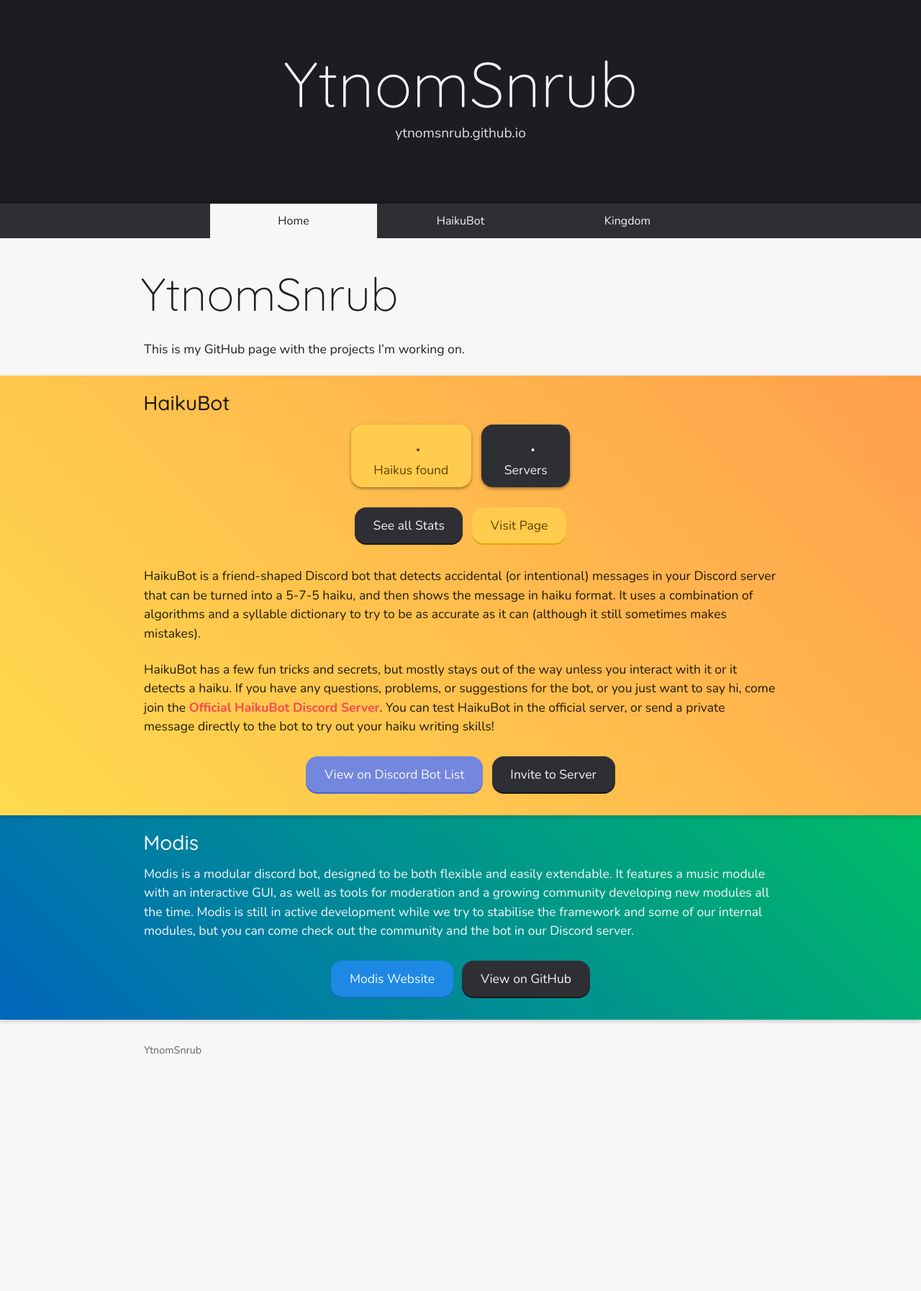
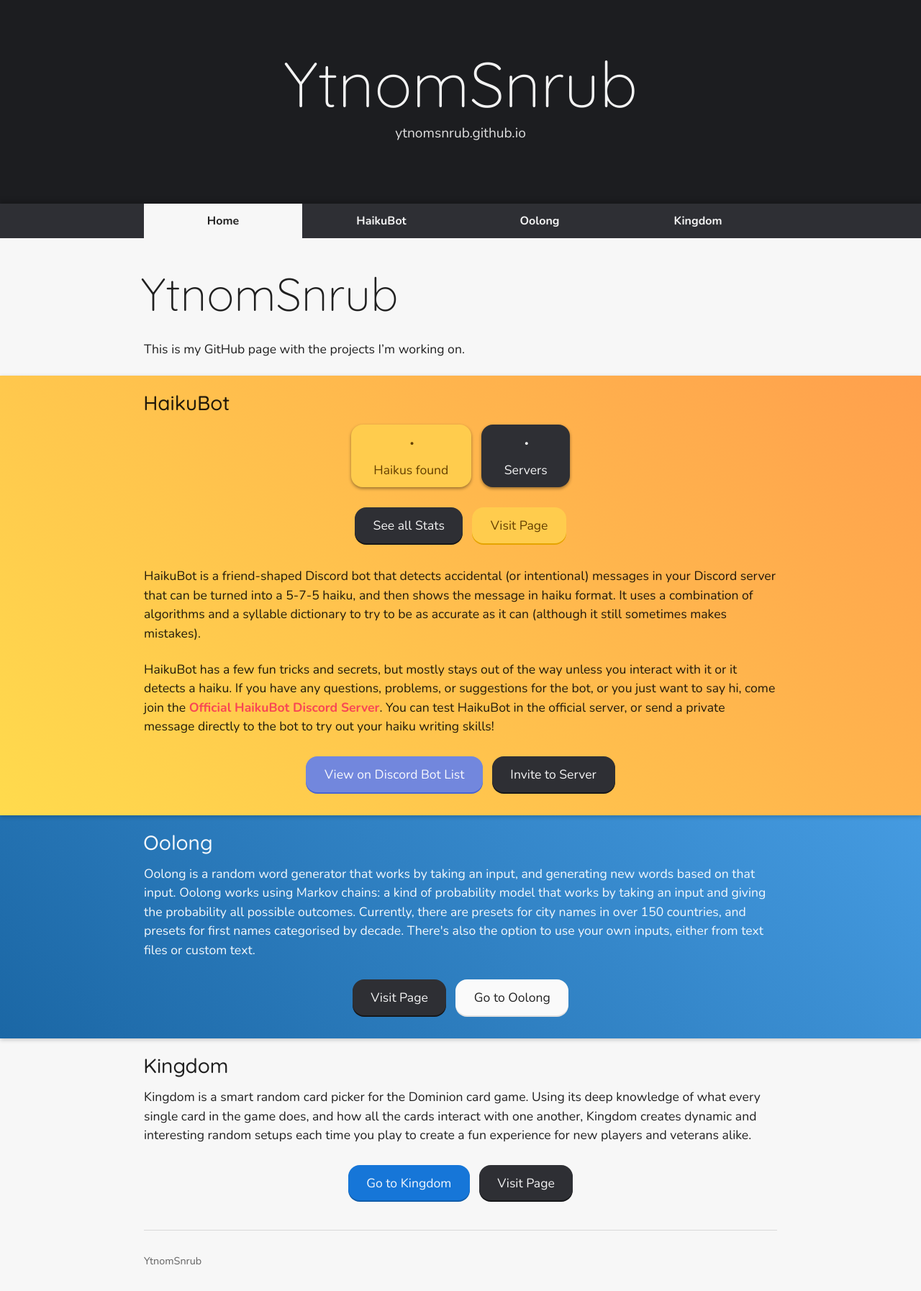
Before and after one commit to YtnomSnrub/ytnomsnrub.github.io, a Jekyll site: the page built from index.md, in a window 1280 px wide. Shown: the whole page at 72% size. Built offline with Jekyll 4.4.1, drawn with Linux system fonts in a browser that asks for light colours; nearby versions of some CDN libraries; our own code applies the rules of GitHub Pages for plain Markdown files; before the commit the page ends 1501 px from its top, so only the background shows below that.

Commit message:
Added page for Oolong

```diff
--- a/_config.yml
+++ b/_config.yml
@@ -12,6 +12,7 @@
 header_pages:
 - index.md
 - haikubot/index.md
+- oolong/info/index.md
 - kingdom/index.md
 
 # Build settings
--- a/_includes/content/kingdom-info.html
+++ b/_includes/content/kingdom-info.html
@@ -1,5 +1,9 @@
 <div class="content-panel panel-kingdom">
+    {% if include.title %}
+    {{ include.title }}
+    {% else %}
     <h2 id="Kingdom" class="panel-heading">Kingdom</h2>
+    {% endif %}
 
     <p>Kingdom is a smart random card picker for the Dominion card game. Using its deep knowledge of what every single
         card in the game does, and how all the cards interact with one another, Kingdom creates dynamic and interesting
@@ -9,5 +13,10 @@
         <a class="button button-kingdom" href="https://kingdomcardpicker.github.io">
             <span class="button-inner">Go to Kingdom</span>
         </a>
+        {% if include.show_page_link %}
+        <a class="button" href="/kingdom/">
+            <span class="button-inner">Visit Page</span>
+        </a>
+        {% endif %}
     </div>
 </div>
--- a/_includes/content/modis-info.html
+++ b/_includes/content/modis-info.html
@@ -7,11 +7,11 @@
         modules, but you can come check out the community and the bot in our Discord server.</p>
 
     <div class="button-row">
+        <a class="button" href="https://github.com/infraxion/modis">
+            <span class="button-inner">View on GitHub</span>
+        </a>
         <a class="button button-modis" href="https://modisworks.github.io/">
             <span class="button-inner">Modis Website</span>
         </a>
-        <a class="button" href="https://github.com/infraxion/modis">
-            <span class="button-inner">View on GitHub</span>
-        </a>
     </div>
 </div>
--- /dev/null
+++ b/_includes/content/oolong-info.html
@@ -0,0 +1,23 @@
+<div class="content-panel panel-oolong">
+    {% if include.title %}
+    {{ include.title }}
+    {% else %}
+    <h2 id="Kingdom" class="panel-heading">Oolong</h2>
+    {% endif %}
+
+    <p>Oolong is a random word generator that works by taking an input, and generating new words based on that input. Oolong works using Markov chains: a kind
+        of probability model that works by taking an input and giving the probability all possible outcomes. Currently, there are presets for city names in over
+        150 countries, and presets for first names categorised by decade. There's also the option to use your own inputs, either from text files or custom text.
+    </p>
+
+    <div class="button-row">
+        {% if include.show_page_link %}
+        <a class="button" href="/oolong/info">
+            <span class="button-inner">Visit Page</span>
+        </a>
+        {% endif %}
+        <a class="button button-oolong" href="/oolong/">
+            <span class="button-inner">Go to Oolong</span>
+        </a>
+    </div>
+</div>
--- a/_includes/header.html
+++ b/_includes/header.html
@@ -7,6 +7,16 @@
 </header>
 
 <nav id="PageTabs" class="page-tabs">
+    <div class="page-tabs-menu">
+        {% if page.title %}
+        <a class="page-tabs-title" href="{{ page.url | relative_url }}">{{ page.title }}</a>
+        {% endif %}
+
+        <button class="page-tabs-expand">
+            <div class="page-tabs-hamburger"></div>
+        </button>
+    </div>
+
     <div class="page-tabs-inner">
         {% for path in page_paths %}
         {% assign header_page = site.pages | where: "path", path | first %}
@@ -18,3 +28,9 @@
         {% endfor %}
     </div>
 </nav>
+
+<script>
+    $(".page-tabs-expand").on("click", function () {
+        $(".page-tabs").toggleClass("expanded");
+    });
+</script>
--- a/_scss/page/buttons.scss
+++ b/_scss/page/buttons.scss
@@ -88,11 +88,15 @@
         @include button($haiku-color, $haiku-color-text, true);
     }
 
-    &.button-modis {
-        @include button($modis-color, $text-color-alt, false);
+    &.button-oolong {
+        @include button($oolong-color-alt, $text-color, false);
     }
 
     &.button-kingdom {
         @include button($kingdom-color, $text-color-alt, false);
     }
+
+    &.button-modis {
+        @include button($modis-color, $text-color-alt, false);
+    }
 }
--- a/_scss/page/content.scss
+++ b/_scss/page/content.scss
@@ -1,12 +1,6 @@
-.main-content {
-    position: relative;
-
+.main-content,
+.page-tabs .page-tabs-inner {
     max-width: 880px;
-    min-height: 100vh;
-    margin: auto;
-    padding: 0 1.5rem 2rem;
-
-    font-size: 1.1rem;
 
     @media screen and (max-width: $large-breakpoint) {
         max-width: $medium-breakpoint;
@@ -14,13 +8,26 @@
 
     @media screen and (max-width: $medium-breakpoint) {
         max-width: $small-breakpoint;
-        padding: 0 1rem 2rem;
     }
+
+    @media screen and (max-width: $small-breakpoint) {
+        max-width: 100vw;
+    }
+}
+
+.main-content {
+    position: relative;
+
+    min-height: 100vh;
+    margin: auto;
+    padding: 0 1.5rem 2rem;
+
+    font-size: 1.1rem;
 
     @media screen and (max-width: $small-breakpoint) {
         overflow-x: hidden;
 
-        max-width: 100vw;
+        padding: 0 1rem 2rem;
     }
 
     &.content-wide {
--- a/_scss/page/header.scss
+++ b/_scss/page/header.scss
@@ -109,50 +109,40 @@
 
 @include header-shadow-page;
 
-    .page-tabs-inner {
-        display: table;
-
-        margin: auto;
-
-        text-align: center;
-    }
-
     &.fixed {
         @include header-shadow-fixed;
 
         .page-tabs-inner a {
-            padding: 0.5rem 1rem;
+            padding: 0.5rem 0;
         }
     }
+
+    .page-tabs-inner {
+        display: flex;
+        flex-direction: row;
+
+        width: 100%;
+        margin: auto;
+
+        text-align: center;
 
         a {
             position: relative;
             z-index: 2;
 
-        display: table-cell;
+            display: block;
 
             height: 100%;
             margin: 0;
-        padding: 0.8rem 1rem;
+            padding: 0.8rem 0;
 
             transition: background-color 0.1s $m-ease, color 0.1s $m-ease, padding 0.1s $m-ease-in-out;
             text-align: center;
-        vertical-align: middle;
             text-decoration: none;
 
-        font-weight: 400;
+            font-weight: 700;
 
-        @media (min-width: $tiny-breakpoint) {
-            min-width: 100px;
-        }
-
-        @media (min-width: $small-breakpoint) {
-            min-width: 150px;
-        }
-
-        @media (min-width: $medium-breakpoint) {
-            min-width: 200px;
-        }
+            flex: 1;
 
             &::before {
                 position: absolute;
@@ -173,3 +163,123 @@
             }
         }
     }
+
+    .page-tabs-menu {
+        position: relative;
+
+        display: none;
+    }
+
+    @media screen and (max-width: $small-breakpoint) {
+        &.fixed {
+            .page-tabs-menu {
+                padding: 0.5rem 1rem;
+            }
+
+            .page-tabs-inner a {
+                padding: 0.8rem 0;
+            }
+        }
+
+        .page-tabs-menu {
+            z-index: 101;
+
+            display: block;
+
+            padding: 0.8rem 1rem;
+
+            transition: padding 0.1s $m-ease-in-out;
+
+            background-color: $background-color-alt;
+        }
+
+        .page-tabs-title {
+            margin: auto;
+            padding-right: 3rem;
+
+            text-align: left;
+
+            color: $text-color-alt;
+
+            font-weight: 700;
+        }
+
+        .page-tabs-expand {
+            position: absolute;
+            right: 0;
+            top: 0;
+            bottom: 0;
+
+            width: 3rem;
+            margin: 0;
+            padding: 0;
+
+            cursor: pointer;
+            transition: background-color 0.1s $m-ease;
+
+            border: none;
+            outline: none;
+            background-color: transparent;
+
+            .page-tabs-hamburger {
+                &,
+                &::before,
+                &::after {
+                    position: absolute;
+                    left: 0;
+                    right: 0;
+                    top: 0;
+                    bottom: 0;
+
+                    width: 24px;
+                    height: 4px;
+                    margin: auto;
+
+                    content: "";
+
+                    border: none;
+                    border-radius: 2px;
+                    background-color: $text-color-alt;
+                }
+
+                &::before {
+                    transform: translateY(-9px);
+                }
+
+                &::after {
+                    transform: translateY(9px);
+                }
+            }
+        }
+
+        .page-tabs-inner {
+            position: absolute;
+            z-index: 100;
+
+            display: block;
+            flex-direction: column;
+
+            transition: opacity 0.2s $m-ease, transform 0.2s $m-ease-in;
+            transform: translateY(-24px);
+            pointer-events: none;
+
+            opacity: 0;
+            background-color: $background-color-alt;
+            box-shadow: 0 2px 6px rgba(0, 0, 0, 0.4);
+        }
+
+        &.expanded {
+            .page-tabs-menu {
+                padding: 0.8rem 1rem;
+            }
+
+            .page-tabs-inner {
+                transition: opacity 0.2s $m-ease, transform 0.2s $m-ease-out;
+                transform: translateY(0px);
+                pointer-events: all;
+
+                opacity: 1;
+            }
+        }
+    }
+}
--- a/_scss/page/panels.scss
+++ b/_scss/page/panels.scss
@@ -35,6 +35,7 @@
     &.panel-haikubot,
     &.panel-patreon,
     &.panel-tumblr,
+    &.panel-oolong,
     &.panel-modis {
         & + .site-footer {
             margin-top: 0;
@@ -49,6 +50,7 @@
 
     &.panel-patreon,
     &.panel-tumblr,
+    &.panel-oolong,
     &.panel-modis {
         &,
         h1,
@@ -102,6 +104,14 @@
         }
     }
 
+    &.panel-oolong {
+        z-index: 1;
+
+        &::before {
+            background: linear-gradient(45deg, $oolong-color-background-1 0%, $oolong-color-background-2 100%);
+        }
+    }
+
     &.panel-modis {
         z-index: 1;
 
--- a/_scss/page/text.scss
+++ b/_scss/page/text.scss
@@ -29,7 +29,7 @@
 }
 
 h2 {
-    padding-top: 1rem;
+    padding-top: 2rem;
     padding-bottom: 1rem;
 
     font-size: 1.75rem;
@@ -42,12 +42,18 @@
 }
 
 h3 {
+    padding-top: 1rem;
+    padding-bottom: 1rem;
+
     font-size: 1.4rem;
 
 @include font-subheading;
 }
 
 h4 {
+    padding-top: 0.4rem;
+    padding-bottom: 0.8rem;
+
     font-size: 1.15rem;
 
 @include font-subheading;
@@ -117,12 +123,12 @@
     ul,
     ol {
         margin: 0;
-        padding-bottom: 1.5rem;
+        padding: 0.5rem 2.5rem 1.5rem;
     }
 
     li {
         margin: 0;
-        padding: 0.2rem 0;
+        padding: 0.2rem 0 0.5rem 0.5rem;
     }
 
     a {
--- a/_scss/transitions.scss
+++ b/_scss/transitions.scss
@@ -1,3 +1,13 @@
+@keyframes fade-in {
+    from {
+        opacity: 0;
+    }
+
+    to {
+        opacity: 1;
+    }
+}
+
 @keyframes page-in {
     from {
         transform: translate3d(0, 24px, 0);
@@ -34,7 +44,19 @@
         animation-fill-mode: both;
     }
 
-    .page-tabs a {
+    .page-tabs {
+        .page-tabs-title {
+            transition: opacity 0.125s $m-ease;
+            animation-name: fade-in;
+            animation-duration: 0.125s;
+            animation-timing-function: $m-ease-out;
+            animation-fill-mode: both;
+
+            opacity: 1;
+        }
+
+        button,
+        .page-tabs-inner a {
             color: $text-color-alt;
             background-color: transparent;
 
@@ -77,6 +99,7 @@
             }
         }
     }
+}
 
 .main.page-out {
     .main-content .content-container {
@@ -92,10 +115,19 @@
     }
 
     .page-tabs {
+        .page-tabs-title {
+            animation: none;
+
+            opacity: 0;
+        }
+
+        .page-tabs-menu {
+            padding: 0.8rem 1rem;
+        }
+
         .page-tabs-inner {
             a {
                 padding: 0.8rem 1rem;
-            }
             }
 
             a.page-link-current {
@@ -107,5 +139,18 @@
                     }
                 }
             }
+
+            @media screen and (max-width: $small-breakpoint) {
+                opacity: 0;
+
+                a.page-link-current {
+                    color: $text-color-alt;
+
+                    &::before {
+                        transform: scaleY(0);
                     }
                 }
+            }
+        }
+    }
+}
--- a/_scss/variables.scss
+++ b/_scss/variables.scss
@@ -26,6 +26,10 @@
 $tumblr-color: #00a2ff;
 $tumblr-color-background-1: #001b35;
 $tumblr-color-background-2: #1b0035;
+$oolong-color: #2282d1;
+$oolong-color-alt: #fafafa;
+$oolong-color-background-1: #1b67a5;
+$oolong-color-background-2: #459be1;
 $modis-color: #1e88e5;
 $modis-color-background-1: #0066bb;
 $modis-color-background-2: #00bb66;
--- a/index.md
+++ b/index.md
@@ -17,4 +17,6 @@
 
 {% include content/haikubot-info.html show_page_link=true %}
 
-{% include content/modis-info.html %}
+{% include content/oolong-info.html show_page_link=true %}
+
+{% include content/kingdom-info.html show_page_link=true %}
--- a/kingdom/index.md
+++ b/kingdom/index.md
@@ -2,15 +2,7 @@
 title: "Kingdom"
 ---
 
-# Kingdom
-
-Kingdom is a smart random card picker for the Dominion card game. Using its deep knowledge of what every single card in the game does, and how all the cards interact with one another, Kingdom creates dynamic and interesting random setups each time you play to create a fun experience for new players and veterans alike.
-
-<div class="button-row">
-    <a class="button button-kingdom" href="https://kingdomcardpicker.github.io">
-        <span class="button-inner">Go to Kingdom</span>
-    </a>
-</div>
+{% include content/kingdom-info.html title="<h1>Kingdom</h1>" %}
 
 ![Kingdom App](/kingdom/img/kingdom.png)
 
--- /dev/null
+++ b/oolong/info/index.md
@@ -0,0 +1,38 @@
+---
+title: Oolong
+---
+
+{% include content/oolong-info.html title="<h1>Oolong</h1>" %}
+
+## How to Use Oolong
+
+Generating words with Oolong works in two stages: loading your input data, and generating words.
+
+### Loading Data
+
+There are three ways to load data into Oolong:
+
+- Directly from a custom text input.
+- Using a data file from your local system.
+- Selecting a preset from the preset menu.
+
+#### Data Options
+
+There are also some options to look at before loading your data:
+
+- Order, which is how many previous values to look at when generating the next value and is explained in detail in the guide [Markov Chains in Oolong](/oolong/info/markov-chains).
+- Data Type, which determines how to break up data. All presets and most data files are formatted into lines, while words and sentences can work well with raw text.
+
+Changing these options will require you to reload your data before they take effect when generating new words.
+
+### Generating Words
+
+Once you've loaded your data, you can generate random words based on the input data you've selected. You can select "Generate" to generate new words, or use the "Reset" and "Next Step" buttons to step through the generation process one step at a time.
+
+## How it Works
+
+You can step through the process of generating new words in Oolong by pressing the "Next Step" button in the generation panel near the bottom of the page. This will show a table with the current key and the chance of picking each letter next.
+
+If you'd like to know more about Markov chains, what they are, and how Oolong uses them to randomly generate words, there's a simple explanation linked below that has some step-by-step examples of how words can be built using Markov chains.
+
+- [Markov Chains in Oolong](/oolong/info/markov-chains)
```
Also changed, not shown: oolong/info/markov-chains.md (added, +34 -0 lines). Lines whose indentation alone changed are shown as unchanged.
